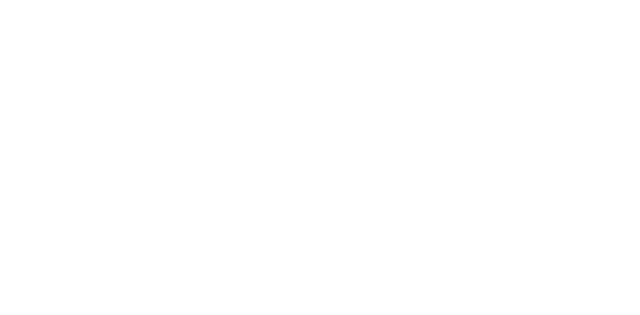
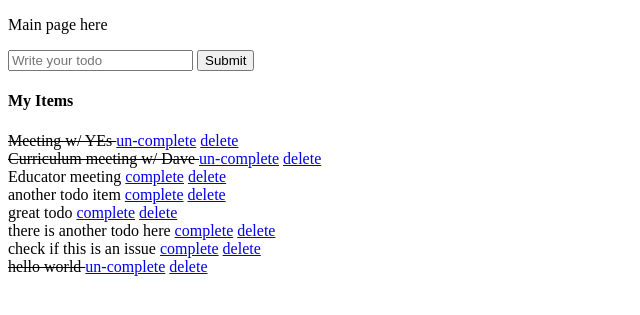
Before and after one commit to scaven18/flask-start-code-elijah, a Flask app: page / in a window 1280 px wide. Before the commit the part shown is empty. Shown: the top 315 px of the page, without its empty margins (0-640 px from the left). Run offline with Flask 3, Linux system fonts and the light colour scheme; data comes from the database, SQL or seed files in the repository; both versions use the stored data as it was after the commit.

Commit message:
updated code

```diff
--- a/app.py
+++ b/app.py
@@ -1,14 +1,63 @@
 # This is your library
-from flask import Flask, render_template
+from flask import Flask, render_template, request, redirect
+from flask_sqlalchemy import SQLAlchemy
 
 # This initiates the flask app
 app = Flask(__name__)
+app.config['SQLALCHEMY_DATABASE_URI'] = 'sqlite:///database.db'
+app.config['SECRET_KEY'] = 'thisisasecretkey'
+db = SQLAlchemy(app)
+
+
+# Database Class
+class User(db.Model):
+    id = db.Column(db.Integer, primary_key=True)
+    name = db.Column(db.String(30))
+    email = db.Column(db.String)
+
+
+# Todo class
+class Todo(db.Model):
+    id = db.Column(db.Integer, primary_key=True)
+    item = db.Column(db.String)
+    complete = db.Column(db.Boolean)
 
 # We are telling flask where to go for home page
-@app.route('/')
+@app.route('/', methods=['GET'])
 def index():
+    todos = Todo.query.all()
+    return render_template('index.html', todos=todos)
+
+
+@app.route('/new_todo', methods=['POST'])
+def new_todo():
+    if (request.method == 'POST'):
+        todo_text = request.form['todo']
+        new_todo = Todo(item=todo_text, complete=False)
+
+        try:
+            db.session.add(new_todo)
+            db.session.commit()
+            return redirect('/')
+        except:
+            return "Something went wrong adding your todo item"
+
     return render_template('index.html')
 
+
+@app.route('/update/<id>', methods=['POST', 'GET'])
+def update(id):
+    item = Todo.query.get_or_404(id)
+    item.complete = True
+    db.session.commit()
+    return redirect('/')
+
+@app.route('/delete/<id>')
+def delete(id):
+    item = Todo.query.get_or_404(id)
+    db.session.delete(item)
+    db.session.commit()
+    return redirect('/')
 
 @app.route('/services')
 def services():
--- a/templates/index.html
+++ b/templates/index.html
@@ -6,6 +6,36 @@
     <title>Document</title>
 </head>
 <body>
+    <p>Main page here</p>
+    <form action="/new_todo" method="POST">
+        <input type="text" placeholder="Write your todo" name="todo">
+        <input type="submit">
+    </form>
+
+    <h4>My Items </h4>
+    <div>
+        {% for todo in todos %}
+            {% if not todo.complete %}
+                <span> {{ todo.item }} </span>
+                <span>
+                    <a href="/update/{{todo.id}}"> complete</a>
+                </span>
+                <span>
+                    <a href="/delete/{{todo.id}}"> delete</a>
+                </span>
+                <br>
+            {% else %}
+                <span> <strike> {{ todo.item }} </strike> </span>
+                <span>
+                    <a href="/update/{{todo.id}}"> un-complete</a>
+                </span>
+                <span>
+                    <a href="/delete/{{todo.id}}"> delete</a>
+                </span>
+                <br>
+            {% endif %}
+        {% endfor %}
+    </div>
 
 </body>
 </html>
```
Also changed, not shown: instance/database.db (added).
